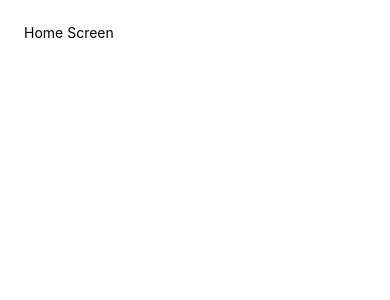
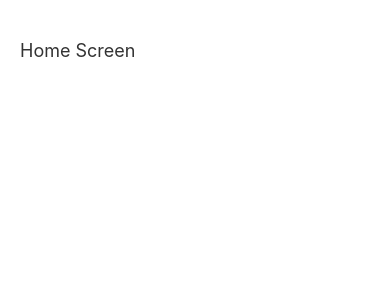
Before and after one commit to kishoreckd/net_ninja_react, a React Native app: screen / in a window 390 px wide. Shown: the top 300 px of the page. Built offline with nearby package versions, Linux system fonts and the light colour scheme.

Commit message:
react navigation added

```diff
--- a/App.js
+++ b/App.js
@@ -12,13 +12,3 @@ export default function App() {
    <Home/>
   );
 }
-
-const styles = StyleSheet.create({
-  container: {
-    flex: 1,
-    // backgroundColor: '#fff',
-    // paddingTop:40,
-    // paddingHorizontal:20
-  },
-
-});
--- a/package.json
+++ b/package.json
@@ -9,10 +9,13 @@
     "web": "expo start --web"
   },
   "dependencies": {
+    "@react-navigation/native": "^6.1.9",
     "expo": "~50.0.4",
     "expo-status-bar": "~1.11.1",
     "react": "18.2.0",
-    "react-native": "0.73.2"
+    "react-native": "0.73.2",
+    "react-native-screens": "~3.29.0",
+    "react-native-safe-area-context": "4.8.2"
   },
   "devDependencies": {
     "@babel/core": "^7.20.0"
--- a/screens/home.js
+++ b/screens/home.js
@@ -1,19 +1,13 @@
 import { StatusBar } from 'expo-status-bar';
 import { useState } from 'react';
 import {  StyleSheet, Text, View , } from 'react-native';
+import { globalStyle } from '../styles/global';
 
 
 export default function Home() {
     return (
-        <View style ={styles.container}>
-            <Text>Home Screen </Text>
+        <View style ={globalStyle.container}>
+            <Text style={globalStyle.tittleText}>Home Screen </Text>
         </View>
     )
 }
-
-
-const styles =StyleSheet.create({
-    container:{
-        padding:24,
-    }
-})
--- /dev/null
+++ b/styles/global.js
@@ -0,0 +1,20 @@
+import { Button, StyleSheet, Text, TextInput, View , } from 'react-native';
+
+
+ export const globalStyle = StyleSheet.create({
+    container: {
+      flex: 1,
+      // backgroundColor: '#fff',
+      paddingTop:40,
+      paddingHorizontal:20
+    },
+    tittleText:{
+        fontSize:18,
+        color:'#333'
+
+    },
+    paragraph:{
+        marginVertical:8,
+        lineHeight:20
+    }
+  });
```
Also changed, not shown: screens/about.js (+2 -8 lines), screens/reviewDetails..js (+2 -8 lines), assets/fonts/Montserrat-Regular.ttf (added).
